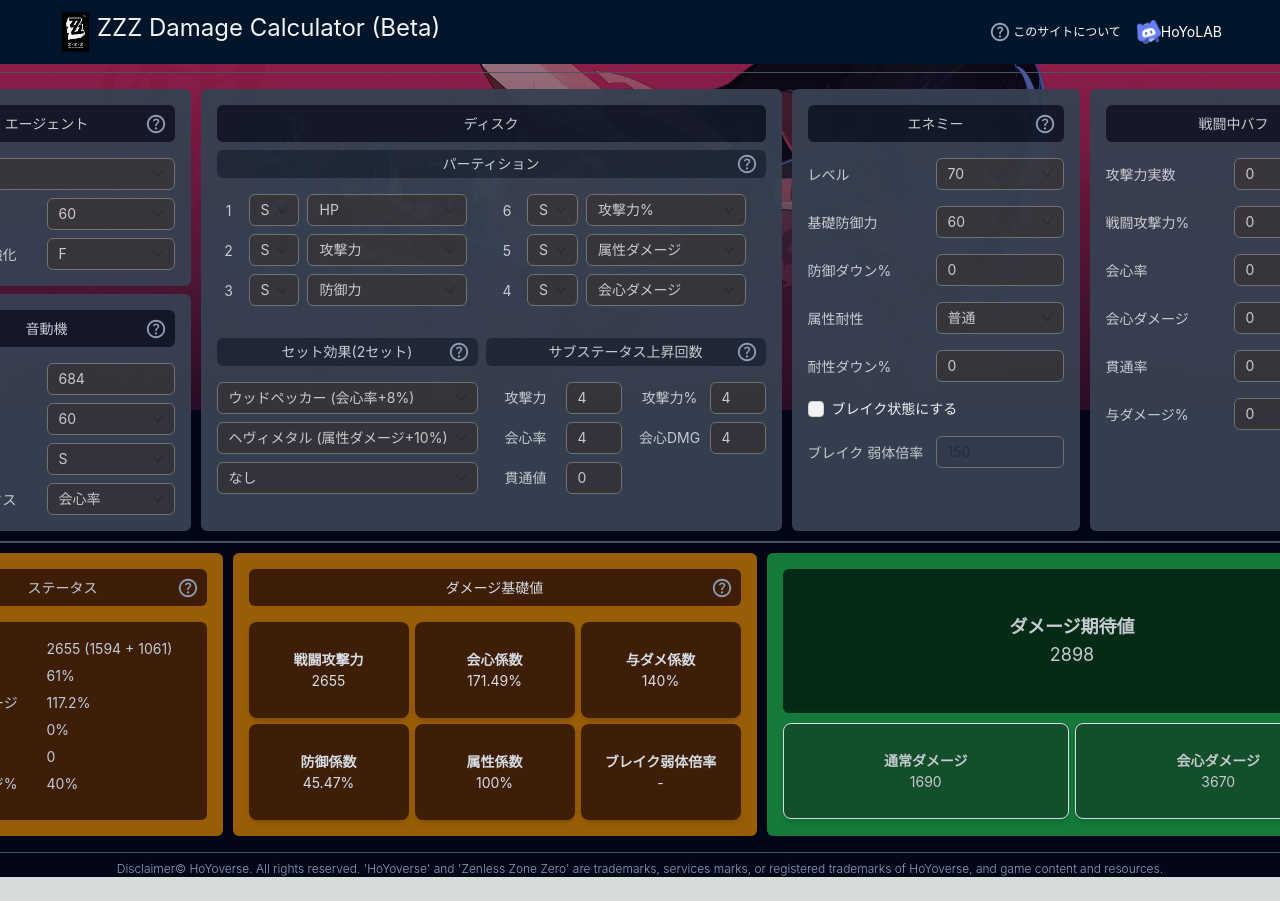
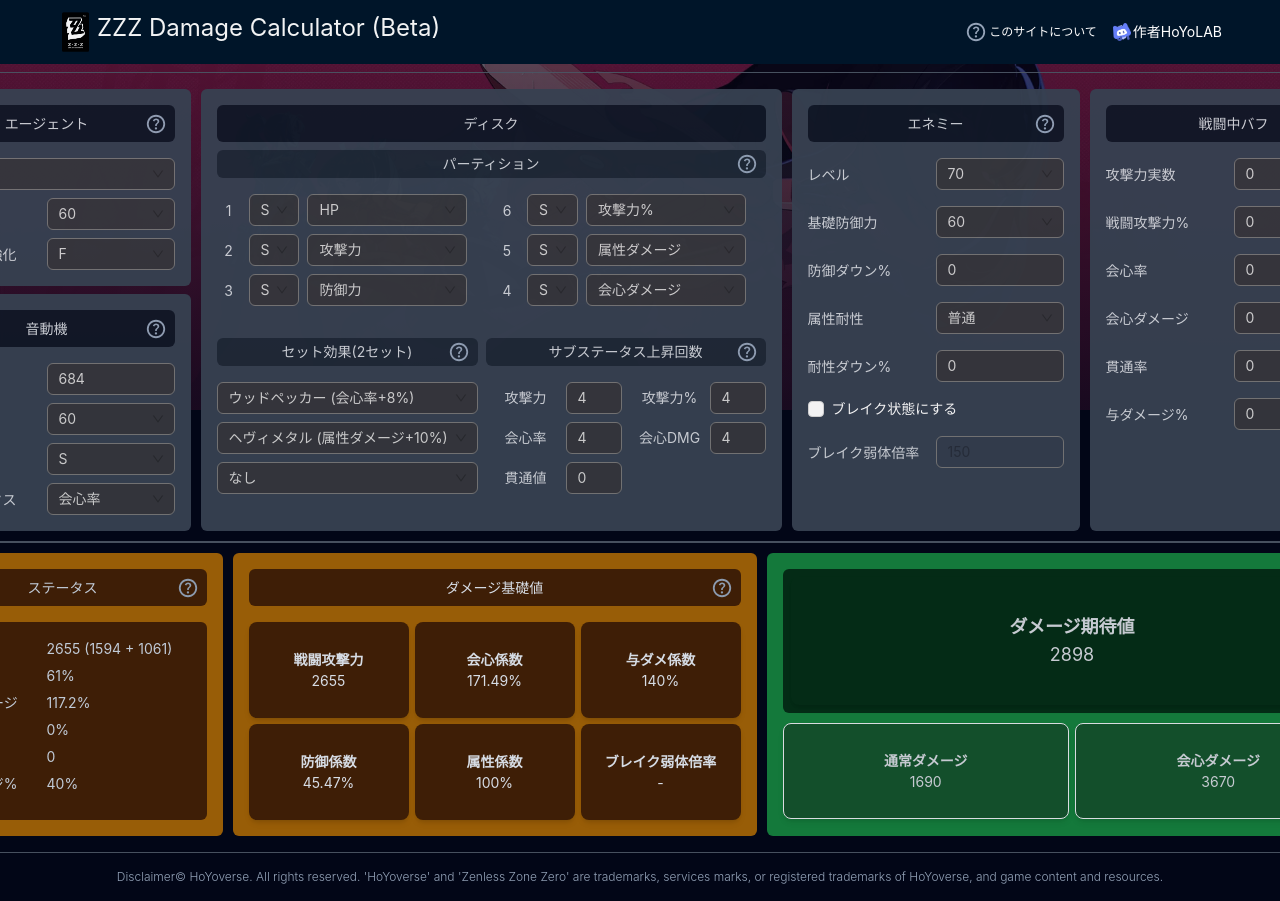
Before and after one commit to negagen/zzz-calculator, a Next.js app: page / in a window 1280 px wide. Shown: the top 901 px of the page. Before the commit the page ends 877 px from the top, so only its background shows below. Built offline with nearby package versions, Linux system fonts and the light colour scheme.

Commit message:
Update layout

```diff
--- a/components/features/EnemyStatusPanel.tsx
+++ b/components/features/EnemyStatusPanel.tsx
@@ -154,7 +154,7 @@ export const EnemyStatusPanel = ({
         </div>
 
         <div className="flex flex-row items-center w-full">
-          <div className="w-32">ブレイク 弱体倍率</div>
+          <div className="w-32">ブレイク弱体倍率</div>
           <Input
             className="w-32"
             placeholder="ブレイク弱体倍率"
--- a/components/pages/Calculator.tsx
+++ b/components/pages/Calculator.tsx
@@ -60,7 +60,7 @@ export const Calculator = () => {
   return (
     <AntdConfigProvider>
       <Layout>
-        <Header className="flex flex-row justify-between">
+        <Header className="flex flex-row justify-between h-16">
           <h1 className="flex flex-row text-2xl text-white p-3 rounded-md opacity-95">
             <Image
               width={27}
@@ -91,7 +91,7 @@ export const Calculator = () => {
                       そのため、このデータの値を保証するものではないことに注意してください。
                     </p>
                     <p>
-                      当サイトのデータを使用したことによる損害について、当サイトは一切の責任を負いません。
+                      また、当サイトのデータを使用したことによる損害について、当サイトは一切の責任を負いません。
                     </p>
 
                     <Divider />
@@ -140,38 +140,41 @@ export const Calculator = () => {
                 }
               />
             </div>
-            <div className="flex flex-row items-center hover:bg-gray-700 px-2 text-white cursor-pointer gap-1">
+            <div className="flex flex-row items-center hover:bg-gray-700 px-2 text-white cursor-pointer">
               <a
                 href="https://www.hoyolab.com/accountCenter/postList?id=306523314"
                 target="_blank"
-                className="w-full h-full flex flex-row items-center"
+                className="w-full h-full flex flex-row items-center gap-0.5"
               >
                 <Image
-                  width={24}
-                  height={24}
+                  width={18}
+                  height={18}
                   src="/images/hoyolab.png"
                   alt="Background"
                 />
-                HoYoLAB
+                作者HoYoLAB
               </a>
             </div>
           </div>
         </Header>
 
-        <Content className="flex relative min-h-screen flex-col items-center bg-slate-950 text-gray-300">
+        <Content
+          className="flex relative flex-col items-center bg-slate-950 text-gray-300"
+          style={{ minHeight: "calc(100vh - 64px)" }}
+        >
           <Image
             width={2000}
             height={540}
             src="/images/zzz1_1.png"
             alt="Background"
-            className="absolute z-0 top-0 opacity-60"
+            className="absolute z-0 top-0 opacity-35"
           />
           <div
             className="w-full bg-gradient-to-t from-slate-950 z-1 absolute"
             style={{ minHeight: "60vh" }}
           ></div>
 
-          <div className="flex flex-col p-4 border border-3 border-gray-600 rounded-lg z-10 opacity-95 relative top-2">
+          <div className="flex flex-col p-4 border border-3 border-gray-600 rounded-lg z-10 opacity-95 mt-2">
             <div className="flex flex-col gap-2.5">
               <div className="flex flex-row gap-2.5">
                 <div className="flex flex-col items-center w-72 rounded-md gap-2">
@@ -219,7 +222,7 @@ export const Calculator = () => {
             </div>
           </div>
 
-          <div className="flex flex-row gap-2.5 z-10 text-xs font-light mt-4 relative text-slate-400">
+          <div className="mt-4 h-8 flex flex-row gap-2.5 z-10 text-xs font-light text-slate-400">
             <p>
               Disclaimer© HoYoverse. All rights reserved. &#39;HoYoverse&#39;
               and &#39;Zenless Zone Zero&#39; are trademarks, services marks, or
```
